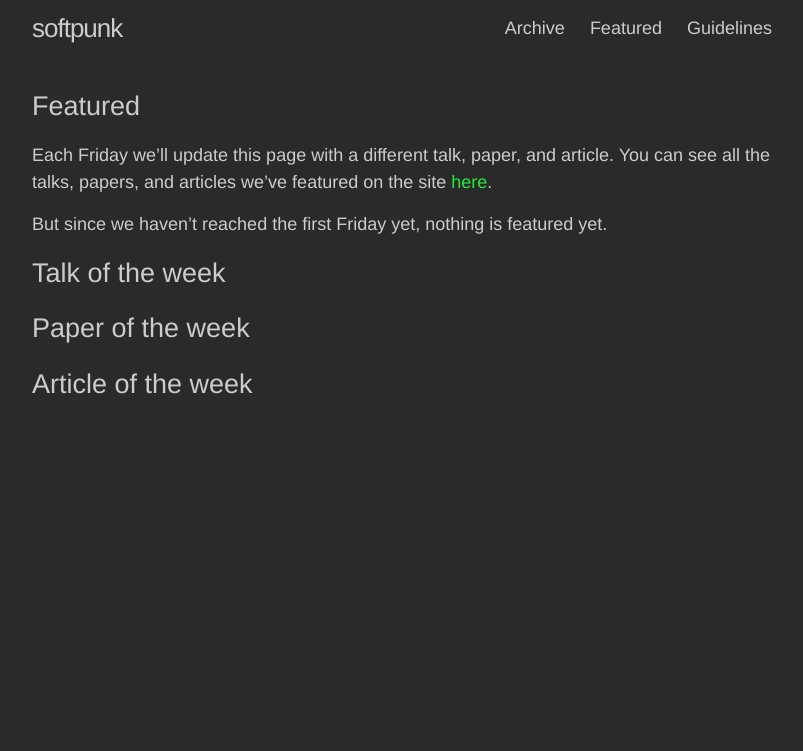
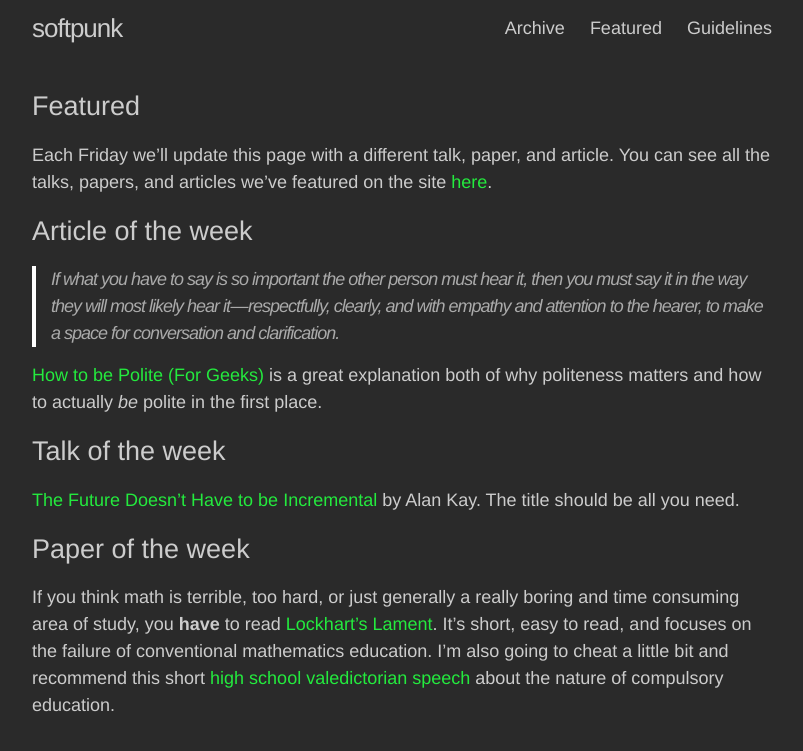
Before and after one commit to softpunk/softpunk.github.io, a Jekyll site: the page built from featured.md, in a window 1280 px wide. Shown: the top 751 px of the page, without its empty margins (238-1041 px from the left). Built offline with Jekyll 4.4.1, drawn with Linux system fonts in a browser that asks for light colours.

Commit message:
First Friday/reorder headings

```diff
--- a/featured.md
+++ b/featured.md
@@ -6,10 +6,13 @@ permalink: /featured/
 
 Each Friday we'll update this page with a different talk, paper, and article. You can see all the talks, papers, and articles we've featured on the site [here](/archive/).
 
-But since we haven't reached the first Friday yet, nothing is featured yet.
+## Article of the week
+> If what you have to say is so important the other person must hear it, then you must say it in the way they will most likely hear it — respectfully, clearly, and with empathy and attention to the hearer, to make a space for conversation and clarification.
+
+[How to be Polite (For Geeks)](https://medium.com/message/how-to-be-polite-for-geeks-86cb784983b1) is a great explanation both of why politeness matters and how to actually *be* polite in the first place.
 
 ## Talk of the week
+[The Future Doesn't Have to be Incremental](https://www.youtube.com/watch?v=gTAghAJcO1o) by Alan Kay. The title should be all you need.
 
 ## Paper of the week
-
-## Article of the week
+If you think math is terrible, too hard, or just generally a really boring and time consuming area of study, you **have** to read [Lockhart's Lament](http://www.maa.org/sites/default/files/pdf/devlin/LockhartsLament.pdf). It's short, easy to read, and focuses on the failure of conventional mathematics education. I'm also going to cheat a little bit and recommend this short [high school valedictorian speech](https://www.youtube.com/watch?v=9M4tdMsg3ts) about the nature of compulsory education.
```
Also changed, not shown: archive.md (+5 -2 lines).
